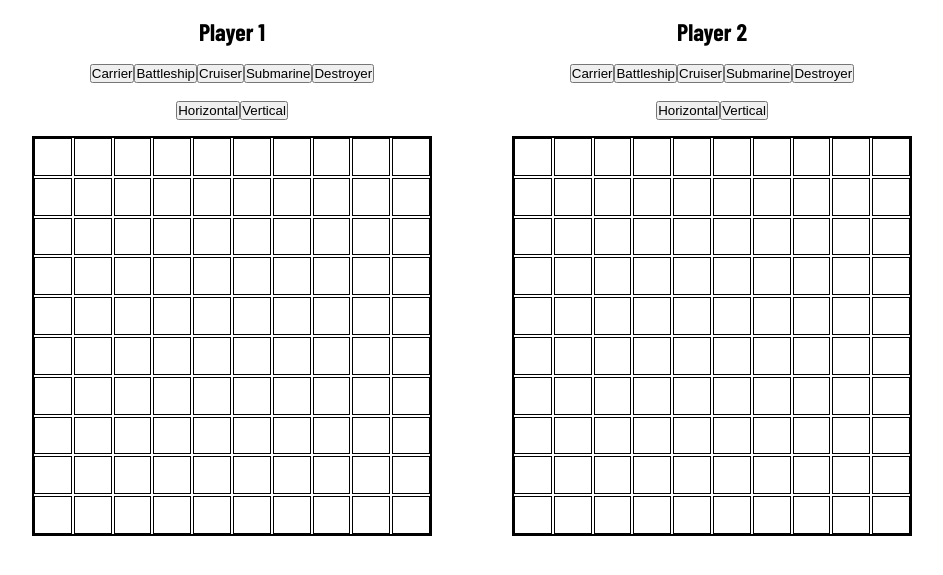
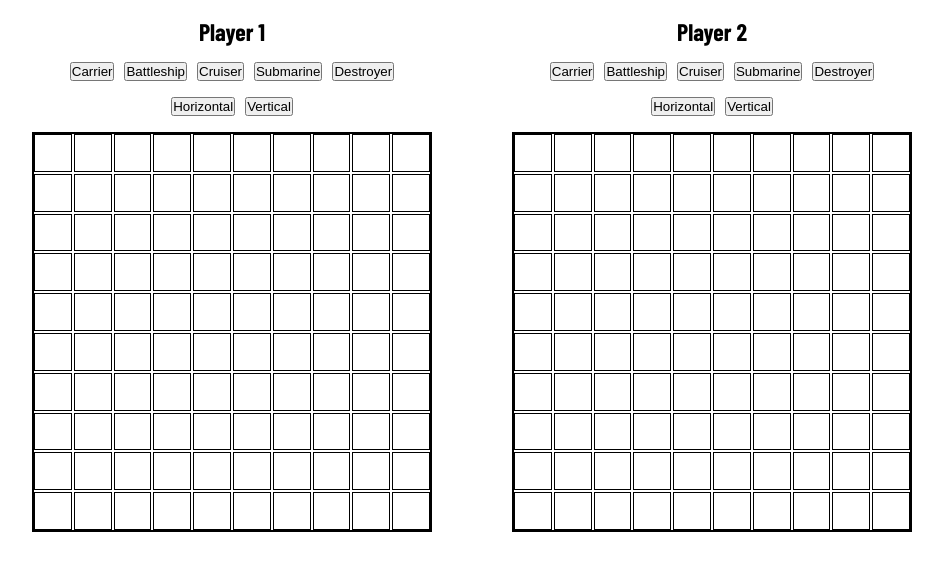
Before and after one commit to canberkg67/battleship, a website with bundled scripts: page index.html in a window 1280 px wide. Shown: the part 61-636 px from the top of the page, without its empty margins (168-1111 px from the left). Built offline with nearby package versions, Linux system fonts and the light colour scheme.

Commit message:
style: add gap between ship and orientation buttons

```diff
--- a/src/dom.js
+++ b/src/dom.js
@@ -126,6 +126,7 @@ function createShipSelector(player) {
 
 function createOrientationSelector() {
     const orientationContainer = document.createElement('div');
+    orientationContainer.classList.add('orientation-container');
 
     const orientation = {
         value: 'horizontal'
--- a/style.css
+++ b/style.css
@@ -46,6 +46,13 @@ body {
     border: 1px solid black;
 }
 
+.ship-container {
+    display: flex;
+    flex-wrap: wrap;
+    justify-content: center;
+    gap: 10px;
+}
+
 .ship.selected {
     background-color: #407494;
 }
@@ -68,6 +75,12 @@ body {
     gap: 16px;
 }
 
+.orientation-container {
+    display: flex;
+    justify-content: center;
+    gap: 10px;
+}
+
 h1 {
     text-align: center;
     margin-bottom: 20px;
```
